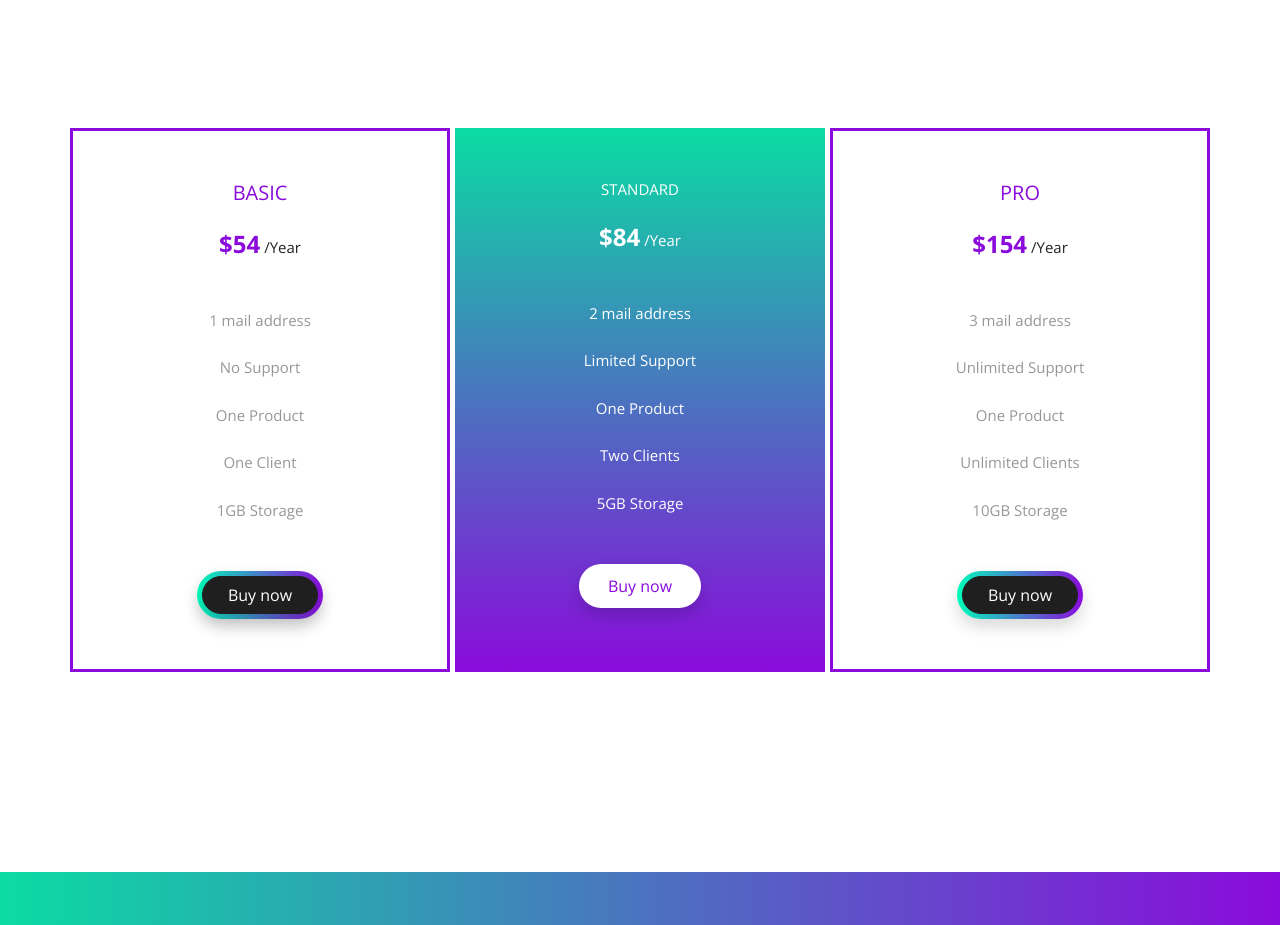
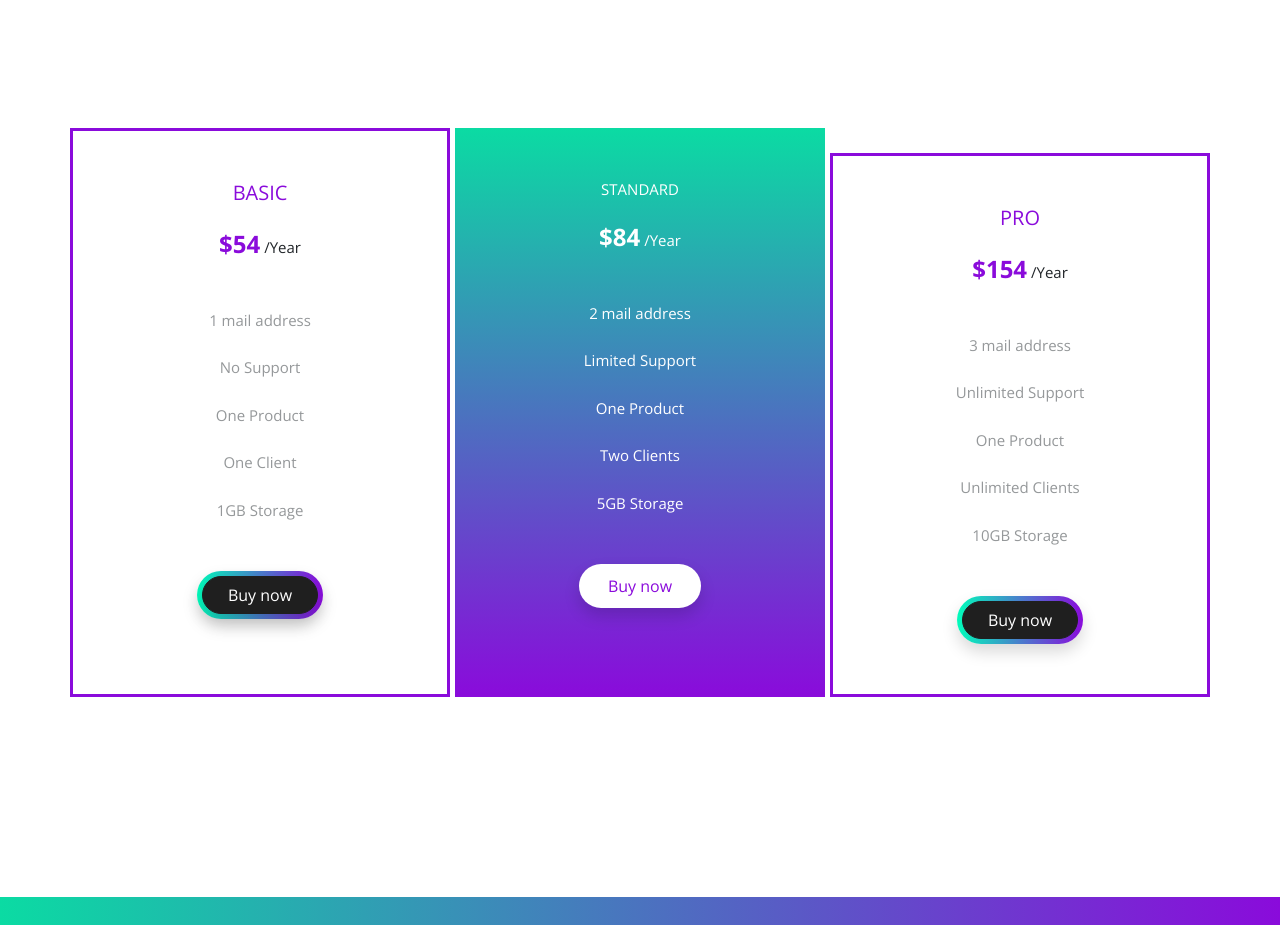
Before and after one commit to Battryu/Webudvikling, a plain HTML site: page index.html in a window 1280 px wide. Shown: the part 1520-2445 px from the top of the page. Drawn offline with nearby package versions, Linux system fonts and the light colour scheme; files that its build step writes are made by us from their sources.

Commit message:
Tilføjet margin i toppen af "PRO"-card, når siden er i tablet-form!

```diff
--- a/index.html
+++ b/index.html
@@ -201,7 +201,7 @@
 
 
 
-        <div class="cols-12 col-md-6 col-lg-4 mb-2 mb-md-0  purpleborder py-2">
+        <div class="cols-12 col-md-6 col-lg-4 mb-2 mt-md-1 mb-md-0  purpleborder py-2">
             <span class="text-primary h5 mb-1">PRO<br><br></span>
             <span class="text-primary font-weight-bold h4"> $154</span>
             <span>/Year</span>
```
